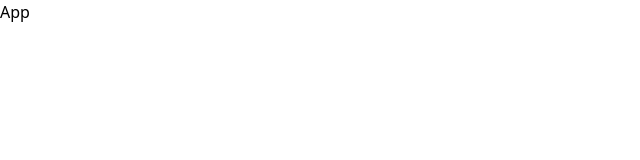
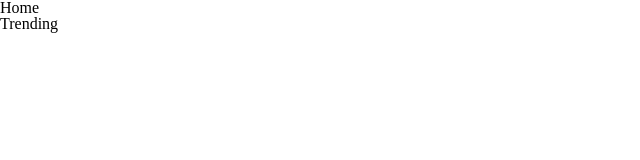
Before and after one commit to parv3213/cryptobucks-crypto-screener, a React (Create React App) app: page /trending in a window 1280 px wide. Shown: the top 160 px of the page, without its empty margins (0-640 px from the left). Built offline with nearby package versions, Linux system fonts and the light colour scheme.

Commit message:
Add empty Pages

```diff
--- /dev/null
+++ b/src/Pages/Crypto.tsx
@@ -0,0 +1,7 @@
+import React from 'react'
+
+const Crypto = () => {
+  return <div>Crypto</div>
+}
+
+export default Crypto
--- /dev/null
+++ b/src/Pages/Home.tsx
@@ -0,0 +1,14 @@
+import React from 'react'
+
+import { Outlet } from 'react-router-dom'
+
+const Home = () => {
+  return (
+    <div>
+      Home
+      <Outlet />
+    </div>
+  )
+}
+
+export default Home
--- /dev/null
+++ b/src/Pages/Saved.tsx
@@ -0,0 +1,7 @@
+import React from 'react'
+
+const Saved = () => {
+  return <div>Saved</div>
+}
+
+export default Saved
--- /dev/null
+++ b/src/Pages/Trending.tsx
@@ -0,0 +1,7 @@
+import React from 'react'
+
+const Trending = () => {
+  return <div>Trending</div>
+}
+
+export default Trending
```
Also changed, not shown: src/index.tsx (+28 -2 lines).
